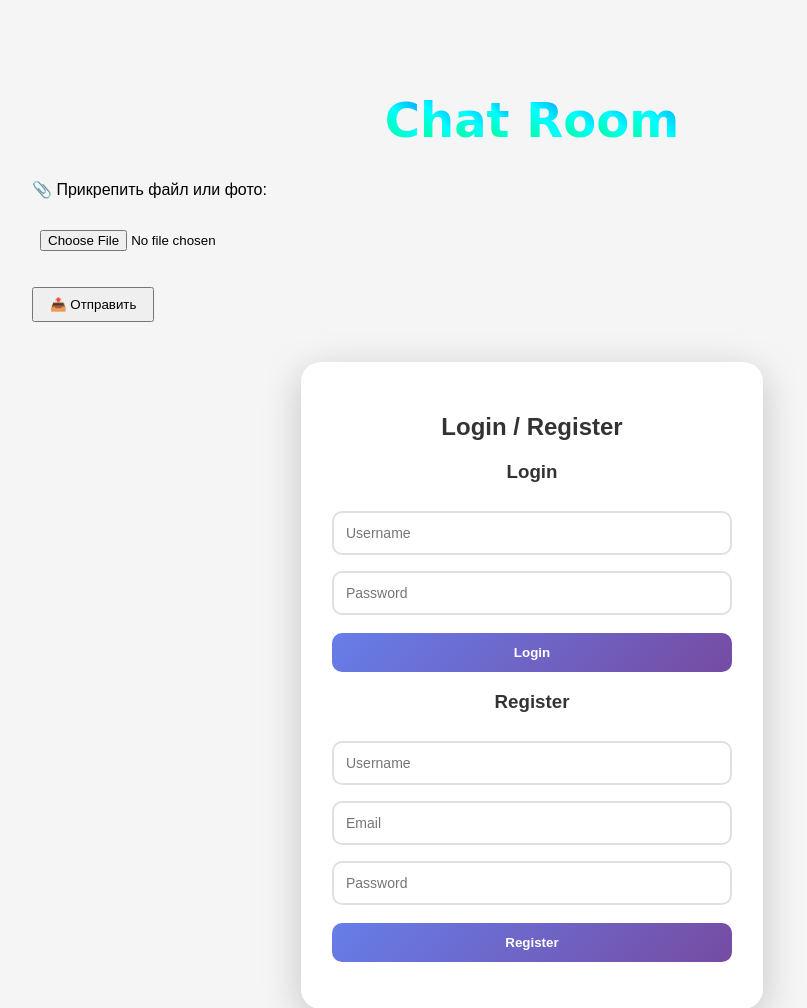
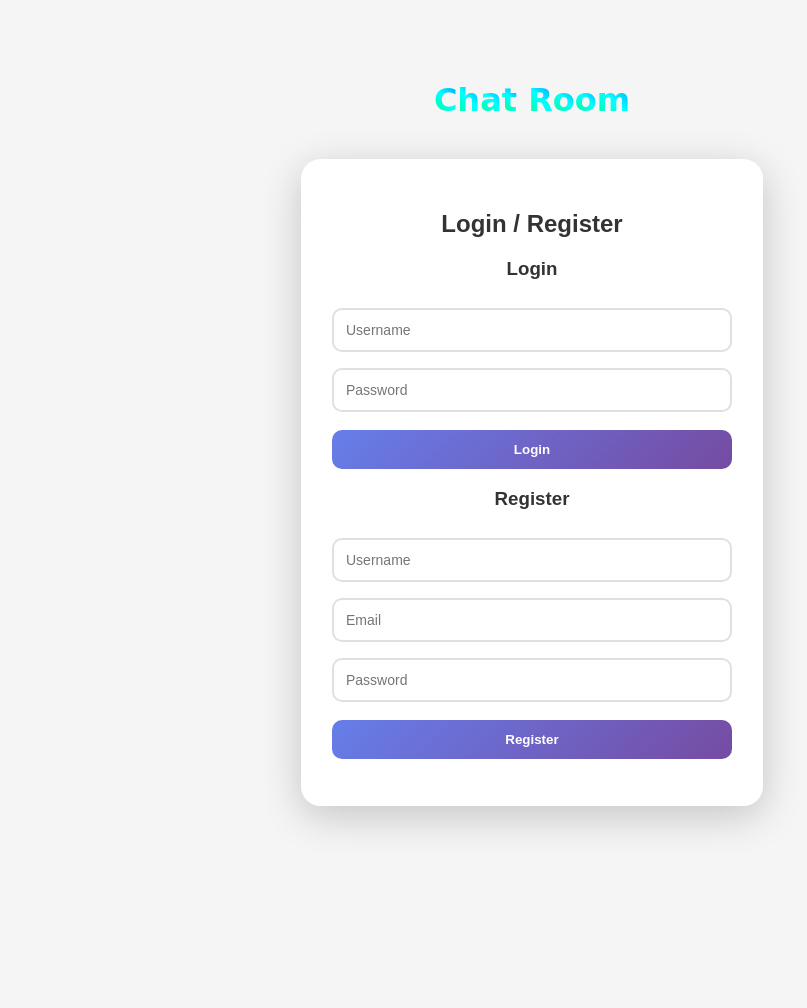
Before and after one commit to Dimon0306/WORLD_CHAT, a FastAPI app: page / in a window 1280 px wide. Shown: the top 1008 px of the page, without its empty margins (108-915 px from the left). After the commit the page ends 829 px from the top, so only its background shows below. Run offline with FastAPI, Linux system fonts and the light colour scheme; data that the repository does not hold is empty; parts of the project's set-up code (start-up, migrations or seed data) failed here and were passed over.

Commit message:
Update index.html

```diff
--- a/templates/index.html
+++ b/templates/index.html
@@ -274,7 +274,7 @@ body.auth-page {
 
         .chat-title {
             font-family: 'Comic Sans MS', 'Poppins', 'Arial', sans-serif; /* другой шрифт */
-            font-size: 3rem;
+            font-size: 2rem;
             font-weight: bold;
             text-align: center;
             }
@@ -306,24 +306,6 @@ body.auth-page {
   </h1>
 </body>
 </html>
-
-<!--добавление файла-->
-<!-- Контейнер для формы — вы можете перемещать его куда угодно -->
-<div class="file-upload-section">
-  <form id="uploadForm" enctype="multipart/form-data">
-    <label for="fileInput">📎 Прикрепить файл или фото:</label><br><br>
-    <input
-      type="file"
-      id="fileInput"
-      name="file"
-      accept="image/*,.pdf,.doc,.docx,.txt,.xlsx,.csv"
-      required
-    ><br><br>
-    <button type="submit">📤 Отправить</button>
-  </form>
-</div>
-
-
 </style>
 
 <script>
```
